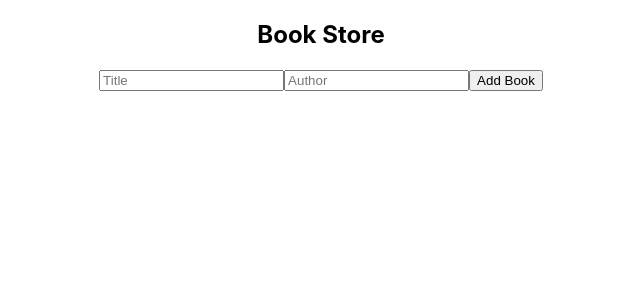
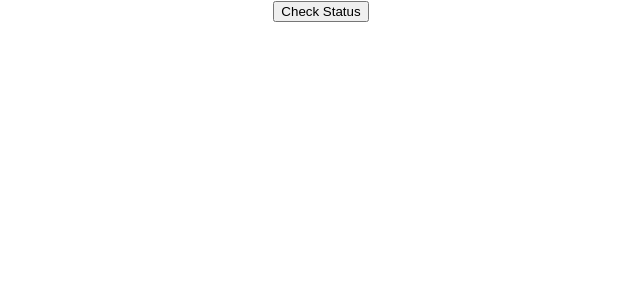
Before and after one commit to getssh/Bookstore, a React (Create React App) app: page /categories in a window 1280 px wide. Shown: the top 300 px of the page, without its empty margins (319-959 px from the left). Built offline with nearby package versions, Linux system fonts and the light colour scheme.

Commit message:
Add react router

```diff
--- a/package.json
+++ b/package.json
@@ -9,6 +9,7 @@
     "prop-types": "^15.8.1",
     "react": "^18.2.0",
     "react-dom": "^18.2.0",
+    "react-router-dom": "^6.10.0",
     "react-scripts": "5.0.1",
     "web-vitals": "^2.1.4"
   },
--- a/src/App.js
+++ b/src/App.js
@@ -1,10 +1,17 @@
+import { BrowserRouter, Routes, Route } from 'react-router-dom';
 import Book from './components/Book';
+import BookCatagory from './components/bookCatagory/BookCatagory';
 import './App.css';
 
 function App() {
   return (
     <div className="App">
-      <Book />
+      <BrowserRouter>
+        <Routes>
+          <Route index element={<Book />} />
+          <Route path="categories" element={<BookCatagory />} />
+        </Routes>
+      </BrowserRouter>
     </div>
   );
 }
--- a/src/components/bookCatagory/BookCatagory.js
+++ b/src/components/bookCatagory/BookCatagory.js
@@ -0,0 +1,9 @@
+import './BookCatagory.css';
+
+const BookCatagory = () => (
+  <div>
+    <button type="button">Check Status</button>
+  </div>
+);
+
+export default BookCatagory;
```
Also changed, not shown: 1 other file (tests, documents, lock files or other folders).
